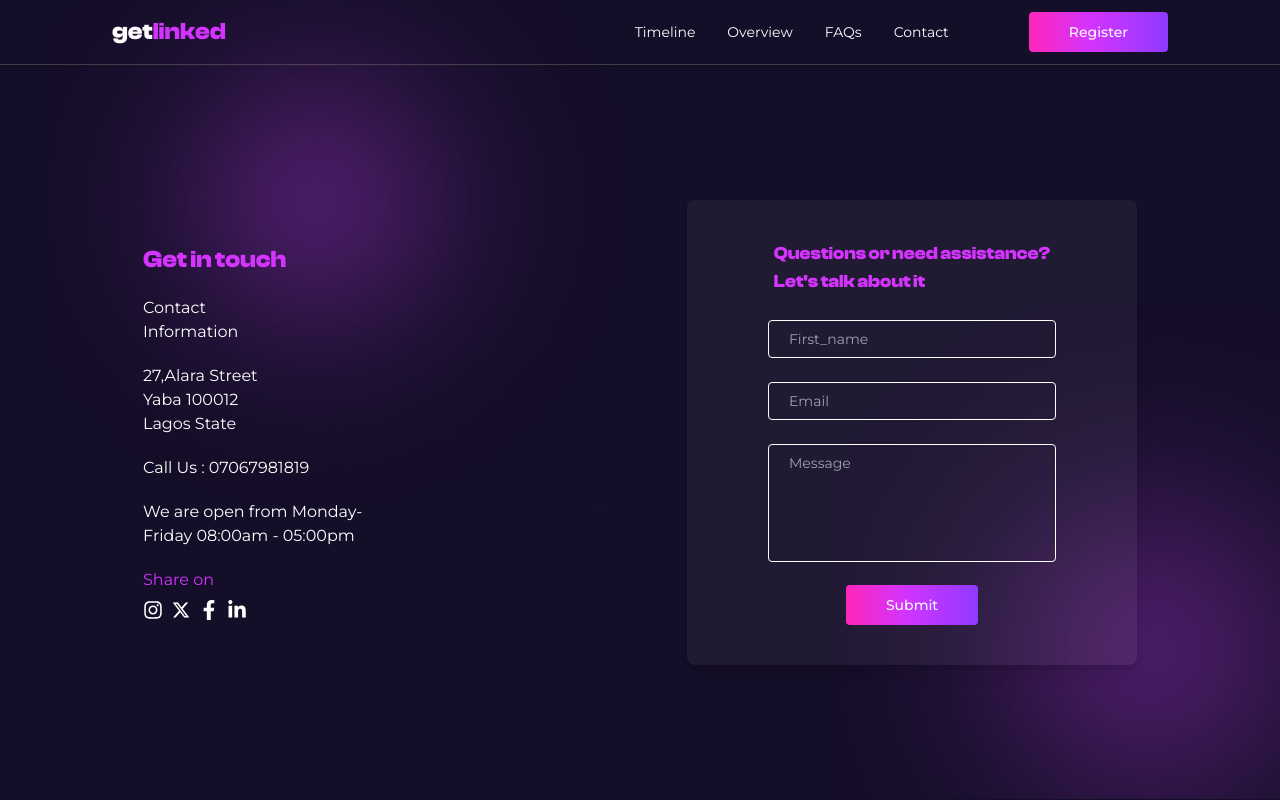
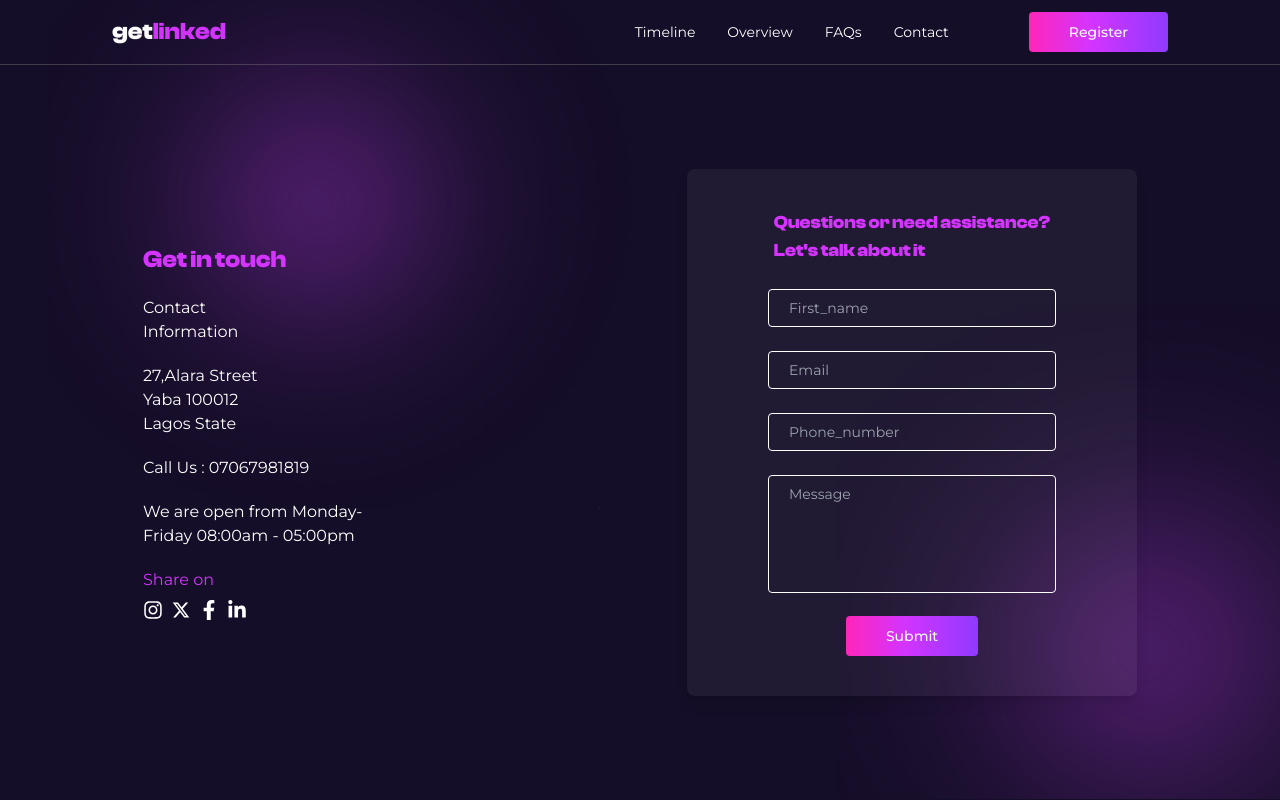
Before and after one commit to NureniJamiu/getlinked-tech-hackathon, a Next.js app: page /contact in a window 1280 px wide. Built offline with nearby package versions, Linux system fonts and the light colour scheme.

Commit message:
fix: contact form functionality

```diff
--- a/src/components/ContactForm.jsx
+++ b/src/components/ContactForm.jsx
@@ -17,6 +17,7 @@ const ContactForm = () => {
     first_name: "",
     email: "",
     message: "",
+    phone_number: "",
   };
 
   const { values, errors, touched, handleBlur, handleChange, handleSubmit } =
@@ -34,7 +35,7 @@ const ContactForm = () => {
   return (
     <>
       <form onSubmit={handleSubmit} className="w-72">
-        {["first_name", "email"].map((fieldName) => (
+        {["first_name", "email", "phone_number"].map((fieldName) => (
           <div key={fieldName} className="mt-6">
             <input
               type={fieldName === "email" ? "email" : "text"}
--- a/src/schema/index.js
+++ b/src/schema/index.js
@@ -7,6 +7,7 @@ export const contactUsSchema = yup.object().shape({
     .email("Please enter a valid email")
     .required("Email is a required field"),
   message: yup.string().required("This field is required"),
+  phone_number: yup.number().required("Phone is a required field"),
 });
 
 export const registrationSchema = yup.object().shape({
```
